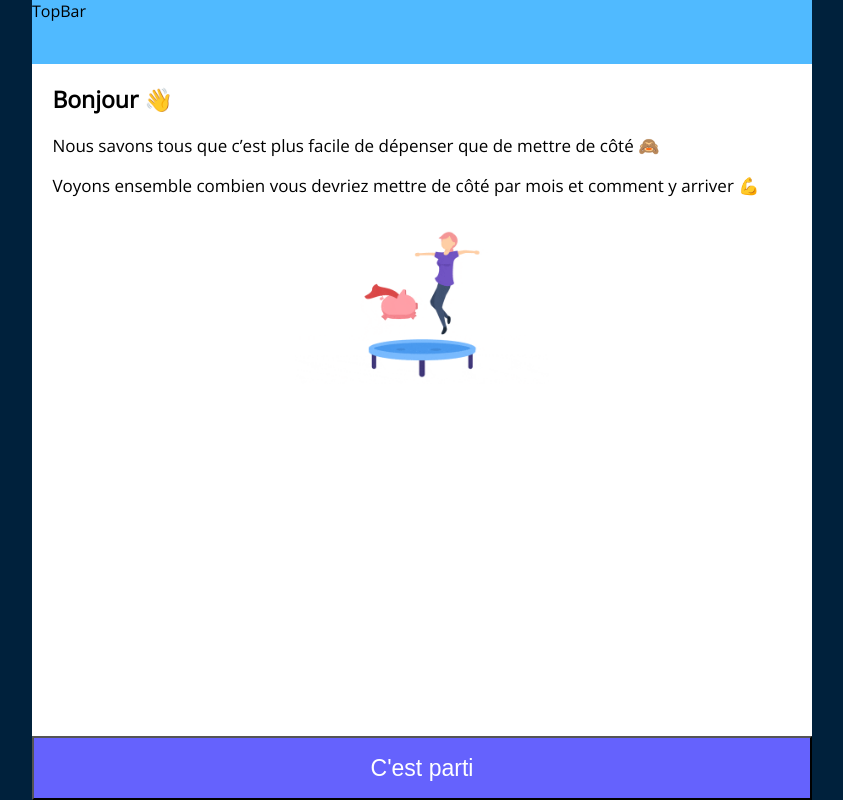
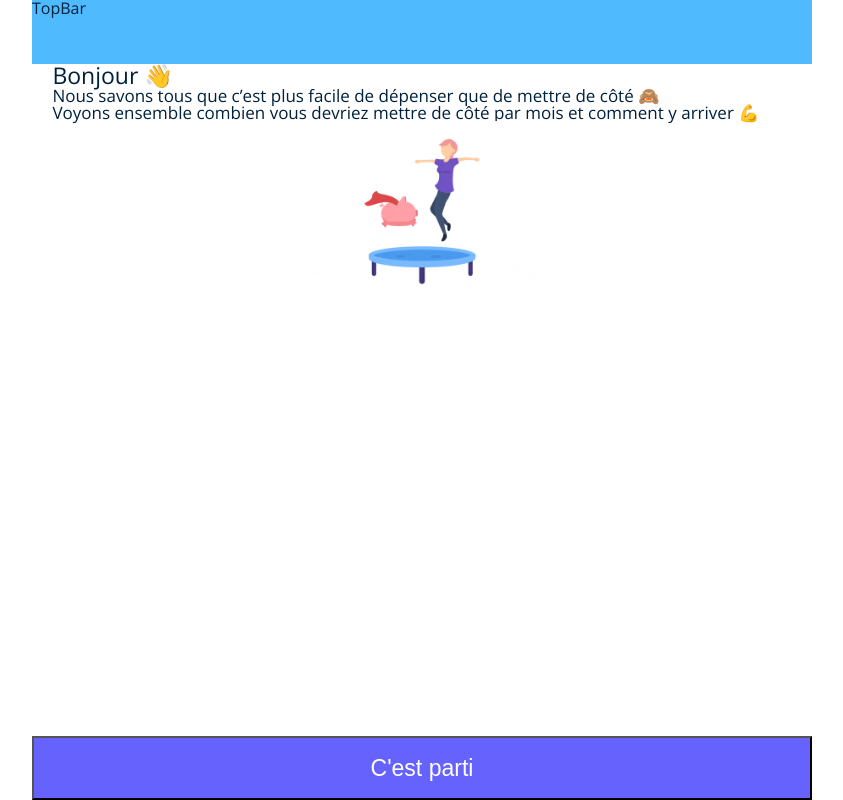
Before and after one commit to H-L/bankin-test, a React (Create React App) app: page / in a window 1280 px wide. Shown: the whole page, without its empty margins (218-1061 px from the left). Built offline with nearby package versions, Linux system fonts and the light colour scheme.

Commit message:
:bug: Adding css reset to index.css

```diff
--- a/src/index.css
+++ b/src/index.css
@@ -1,3 +1,56 @@
+/* http://meyerweb.com/eric/tools/css/reset/
+   v2.0 | 20110126
+   License: none (public domain)
+*/
+
+html, body, div, span, applet, object, iframe,
+h1, h2, h3, h4, h5, h6, p, blockquote, pre,
+a, abbr, acronym, address, big, cite, code,
+del, dfn, em, img, ins, kbd, q, s, samp,
+small, strike, strong, sub, sup, tt, var,
+b, u, i, center,
+dl, dt, dd, ol, ul, li,
+fieldset, form, label, legend,
+table, caption, tbody, tfoot, thead, tr, th, td,
+article, aside, canvas, details, embed,
+figure, figcaption, footer, header, hgroup,
+menu, nav, output, ruby, section, summary,
+time, mark, audio, video {
+	margin: 0;
+	padding: 0;
+	border: 0;
+	font-size: 100%;
+	font: inherit;
+	vertical-align: baseline;
+}
+/* HTML5 display-role reset for older browsers */
+article, aside, details, figcaption, figure,
+footer, header, hgroup, menu, nav, section {
+	display: block;
+}
+body {
+	line-height: 1;
+}
+ol, ul {
+	list-style: none;
+}
+blockquote, q {
+	quotes: none;
+}
+blockquote:before, blockquote:after,
+q:before, q:after {
+	content: '';
+	content: none;
+}
+table {
+	border-collapse: collapse;
+	border-spacing: 0;
+}
+
+/* ======
+* CUSTOM COMMON STYLE
+====== */
+
 body {
   margin: 0;
   padding: 0;
@@ -6,10 +59,21 @@
     sans-serif;
   -webkit-font-smoothing: antialiased;
   -moz-osx-font-smoothing: grayscale;
-  background: #00213C;
+  color: #00213C;
+  /* background: #00213C; */
 }
 
 code {
   font-family: source-code-pro, Menlo, Monaco, Consolas, "Courier New",
     monospace;
 }
+
+a {
+  text-decoration: none;
+  position: relative;
+  margin: 0;
+}
+
+*{
+  box-sizing: border-box;
+}
```
